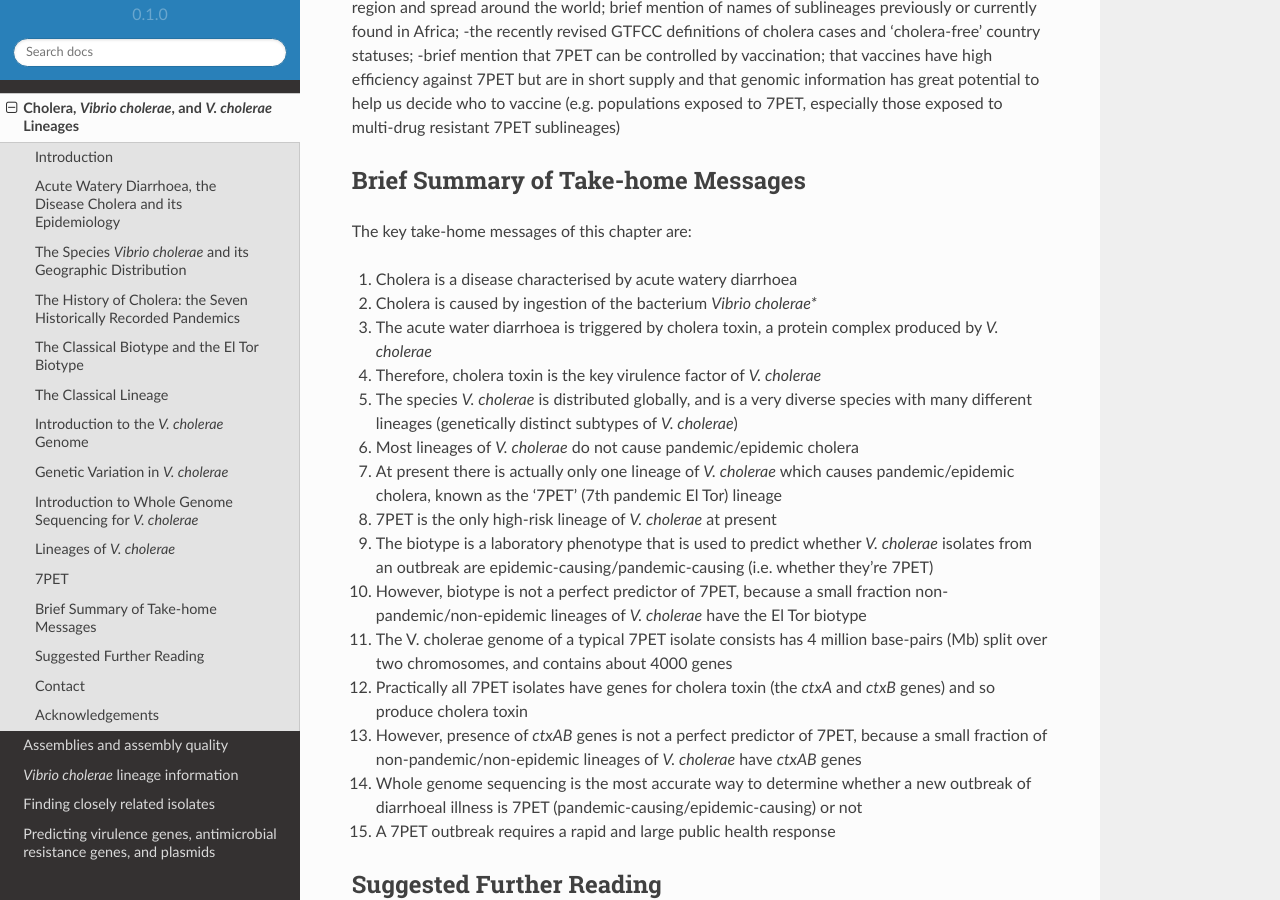
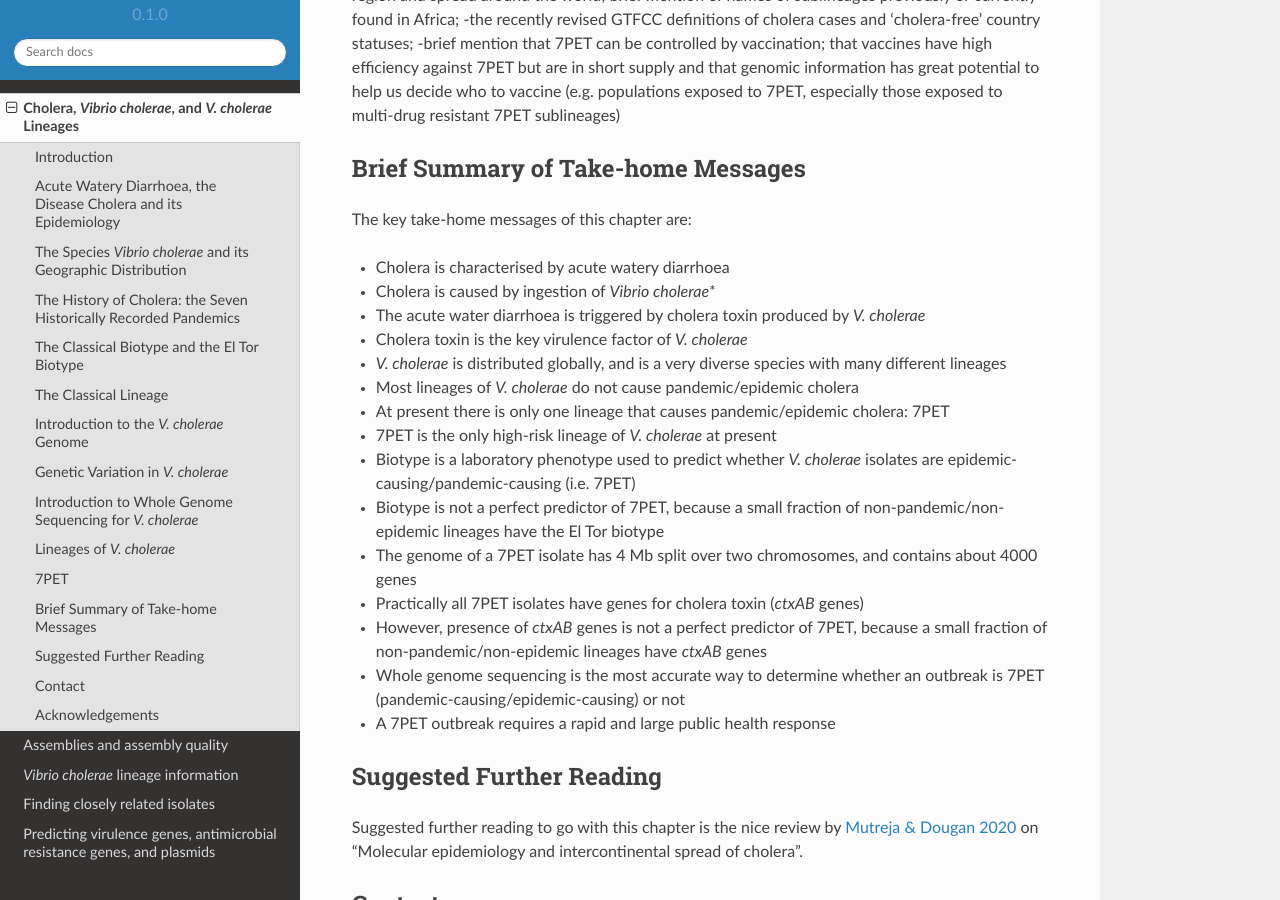
Before and after one commit to avrilcoghlan/cholerabook, a Sphinx documentation site: the page built from docs/source/vibriogenomes.rst, in a window 1280 px wide and 900 px high, scrolled down 8516 px. Built offline with Sphinx 7.4.7 and the Read the Docs theme 2.0.0, drawn with Linux system fonts in a browser that asks for light colours.

Commit message:
Update vibriogenomes.rst

```diff
--- a/docs/source/vibriogenomes.rst
+++ b/docs/source/vibriogenomes.rst
@@ -116,7 +116,7 @@ stands for '7th pandemic El Tor'.
 .. _CDC 1994: https://stacks.cdc.gov/view/cdc/52473
 
 .. figure:: LabTests.png
-  :width: 300
+  :width: 250
 
   A set of about four or five laboratory tests are used to determine the biotype of *V. cholerae*, which is a laboratory phenotype that can be used to predict whether isolates of the *V. cholerae* causing a particular outbreak are from the 7th pandemic (i.e. belong to the 7PET lineage). Image credit: DynV at openclipart.org.
 
@@ -163,7 +163,7 @@ from the 7PET lineage (`Heidelberg 2000`_).
 .. _Heidelberg et al 2000: https://pubmed.ncbi.nlm.nih.gov/10952301/
 
 .. figure:: Chromosomes.jpg
-  :width: 650
+  :width: 700
 
   A diagram showing the two circular chromosomes of *V. cholerae*, for a typical isolate of the current pandemic lineage (7PET lineage). The outside circles in blue represent genes on the forward and reverse strand of the DNA. Between them, the two chromosomes of *V. cholerae* include almost 4000 genes in a typical isolate from the 7PET lineage. The innermost circle shows below average (purple) and above average (mustard) GC content along the chromosomes. Other key features of the chromosomes are highlighted as green boxes, where the green box labelled '5' is the region containing the two genes that encode the A and B subunits of the cholera toxin. This region is known as the 'CTX region'. Image source: `Mutreja & Dougan 2020`_.
 
@@ -178,7 +178,7 @@ of which are relatively closely related to 7PET, sometimes do have *ctxA* and *c
 .. _Chun et al 2009: https://pubmed.ncbi.nlm.nih.gov/19720995/
 
 .. figure:: CtxProphage.jpg
-  :width: 800
+  :width: 850
 
   A diagram showing just the CTX region of Chromosome 1 of a typical isolate of the current pandemic lineage (7PET lineage), isolate N16961 (bottom row), as well as a typical isolate of the lineage that caused the previous pandemic (i.e. Classical lineage), isolate O395 (top row). The arrows represent genes, and the *ctxA* and *ctxB* genes encode the A and B subunits, respectively, of the cholera toxin protein complex. Image source: `Pant et al 2020`_.
 
@@ -218,21 +218,21 @@ Brief Summary of Take-home Messages
 
 The key take-home messages of this chapter are:
 
-#. Cholera is a disease characterised by acute watery diarrhoea
-#. Cholera is caused by ingestion of the bacterium *Vibrio cholerae**
-#. The acute water diarrhoea is triggered by cholera toxin, a protein complex produced by *V. cholerae*
-#. Therefore, cholera toxin is the key virulence factor of *V. cholerae*
-#. The species *V. cholerae* is distributed globally, and is a very diverse species with many different lineages (genetically distinct subtypes of *V. cholerae*)
-#. Most lineages of *V. cholerae* do not cause pandemic/epidemic cholera
-#. At present there is actually only one lineage of *V. cholerae* which causes pandemic/epidemic cholera, known as the '7PET' (7th pandemic El Tor) lineage
-#. 7PET is the only high-risk lineage of *V. cholerae* at present
-#. The biotype is a laboratory phenotype that is used to predict whether *V. cholerae* isolates from an outbreak are epidemic-causing/pandemic-causing (i.e. whether they're 7PET)
-#. However, biotype is not a perfect predictor of 7PET, because a small fraction non-pandemic/non-epidemic lineages of *V. cholerae* have the El Tor biotype
-#. The V. cholerae genome of a typical 7PET isolate consists has 4 million base-pairs (Mb) split over two chromosomes, and contains about 4000 genes
-#. Practically all 7PET isolates have genes for cholera toxin (the *ctxA* and *ctxB* genes) and so produce cholera toxin
-#. However, presence of *ctxAB* genes is not a perfect predictor of 7PET, because a small fraction of non-pandemic/non-epidemic lineages of *V. cholerae* have *ctxAB* genes
-#. Whole genome sequencing is the most accurate way to determine whether a new outbreak of diarrhoeal illness is 7PET (pandemic-causing/epidemic-causing) or not
-#. A 7PET outbreak requires a rapid and large public health response
+* Cholera is characterised by acute watery diarrhoea
+* Cholera is caused by ingestion of *Vibrio cholerae**
+* The acute water diarrhoea is triggered by cholera toxin produced by *V. cholerae*
+* Cholera toxin is the key virulence factor of *V. cholerae*
+* *V. cholerae* is distributed globally, and is a very diverse species with many different lineages
+* Most lineages of *V. cholerae* do not cause pandemic/epidemic cholera
+* At present there is only one lineage that causes pandemic/epidemic cholera: 7PET
+* 7PET is the only high-risk lineage of *V. cholerae* at present
+* Biotype is a laboratory phenotype used to predict whether *V. cholerae* isolates are epidemic-causing/pandemic-causing (i.e. 7PET)
+* Biotype is not a perfect predictor of 7PET, because a small fraction of non-pandemic/non-epidemic lineages have the El Tor biotype
+* The genome of a 7PET isolate has 4 Mb split over two chromosomes, and contains about 4000 genes
+* Practically all 7PET isolates have genes for cholera toxin (*ctxAB* genes)
+* However, presence of *ctxAB* genes is not a perfect predictor of 7PET, because a small fraction of non-pandemic/non-epidemic lineages have *ctxAB* genes
+* Whole genome sequencing is the most accurate way to determine whether an outbreak is 7PET (pandemic-causing/epidemic-causing) or not
+* A 7PET outbreak requires a rapid and large public health response
 
 Suggested Further Reading
 -------------------------
```
